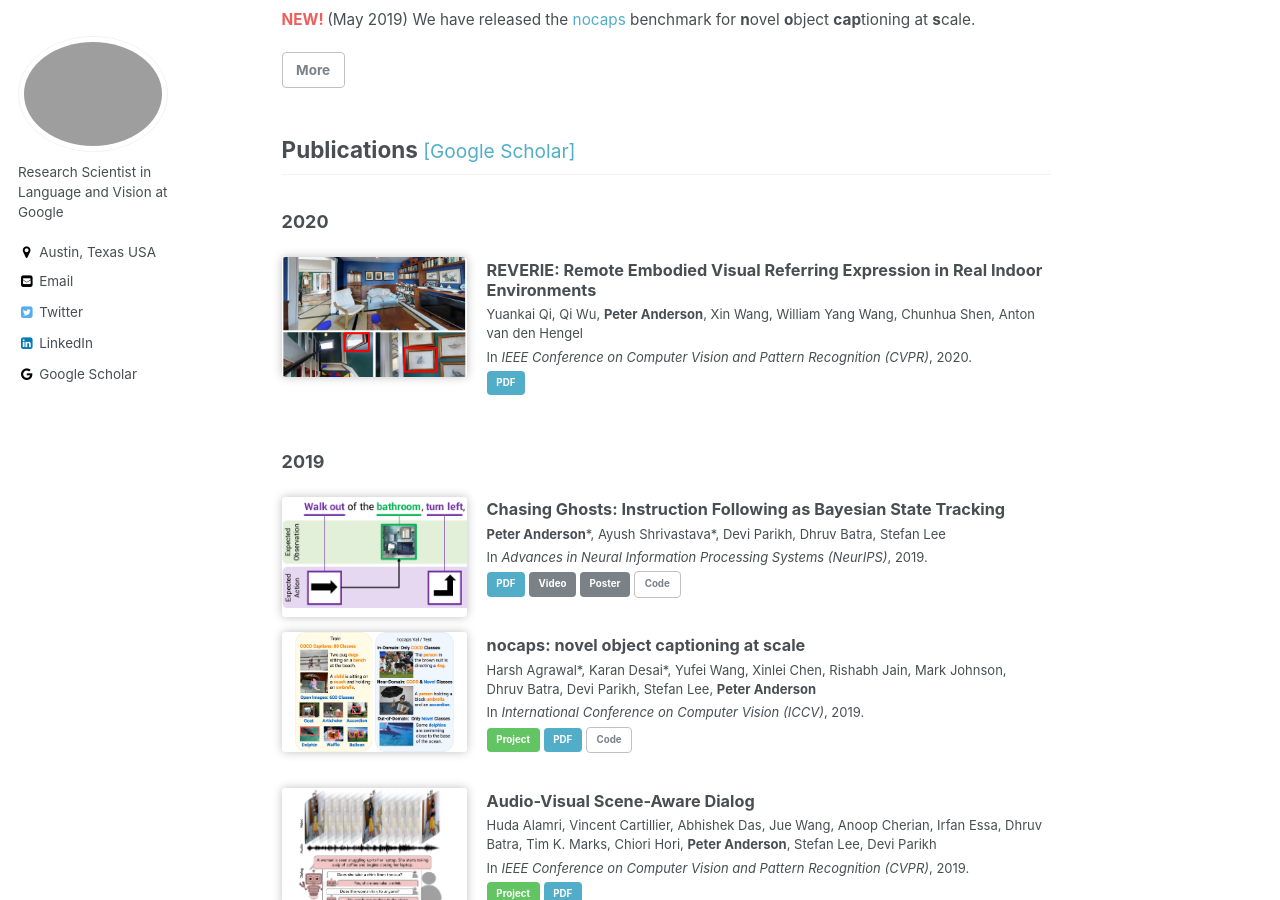
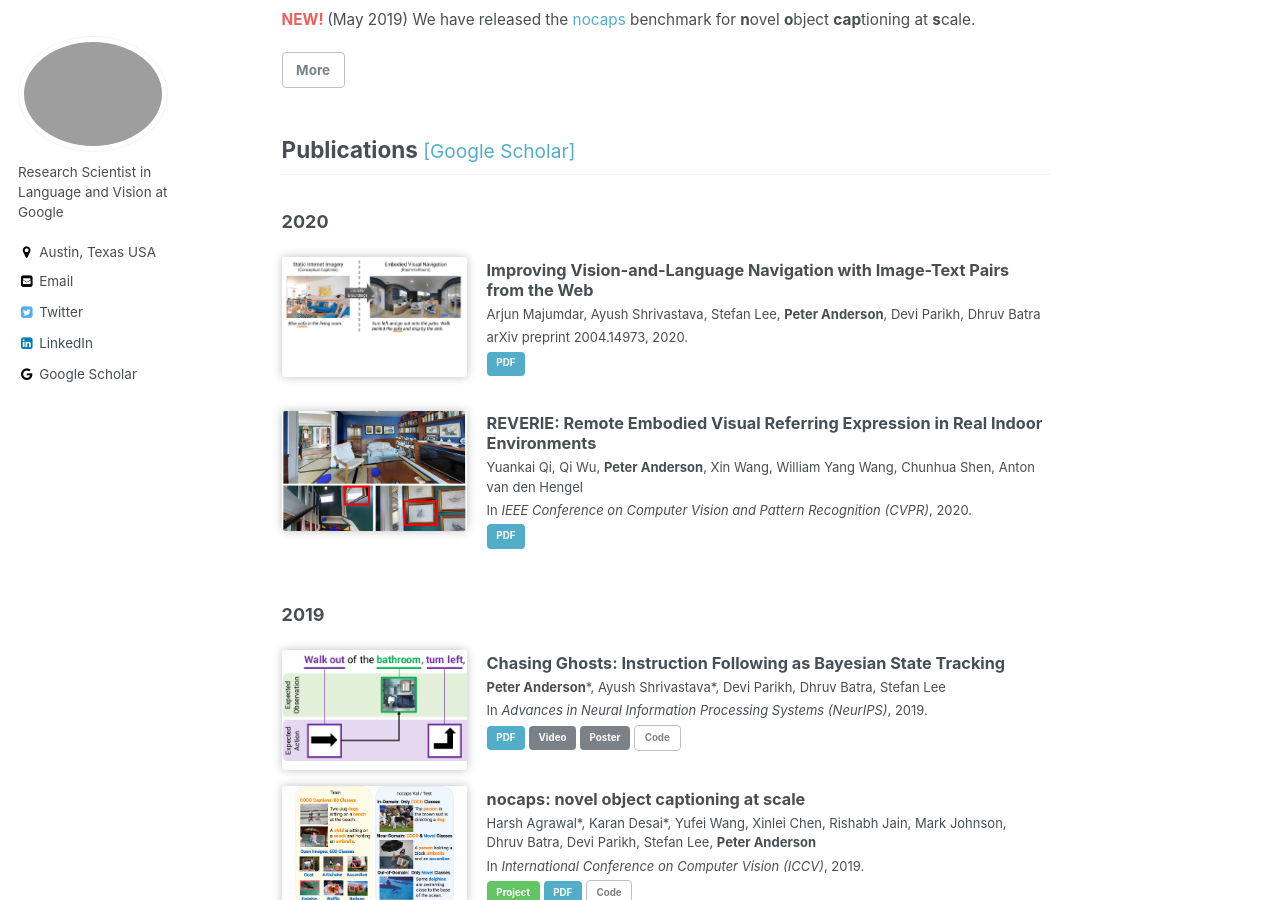
Before and after one commit to peteanderson80/peteanderson80.github.io, a Jekyll site: the page built from index.html, in a window 1280 px wide and 900 px high, scrolled down 553 px. Built offline with Jekyll 4.4.1, drawn with Linux system fonts in a browser that asks for light colours; a script that is not in the unit is left out; the list of posts is cut into pages by our own code.

Commit message:
Add paper

```diff
--- a/_data/publications.yml
+++ b/_data/publications.yml
@@ -1,5 +1,11 @@
 # Publications on home page
 year2020:
+  - title: "Improving Vision-and-Language Navigation with Image-Text Pairs from the Web"
+    authors: "Arjun Majumdar, Ayush Shrivastava, Stefan Lee, **Peter Anderson**, Devi Parikh, Dhruv Batra"
+    venue: "arXiv preprint 2004.14973, 2020."
+    teaser: vln-bert-v1.png
+    links:
+      - "[PDF](https://arxiv.org/pdf/2004.14973.pdf){: .btn .btn--info}"
   - title: "REVERIE: Remote Embodied Visual Referring Expression in Real Indoor Environments"
     authors: "Yuankai Qi, Qi Wu, **Peter Anderson**, Xin Wang, William Yang Wang, Chunhua Shen, Anton van den Hengel"
     venue: "In *IEEE Conference on Computer Vision and Pattern Recognition (CVPR)*, 2020."
```
Also changed, not shown: images/vln-bert-v1.png (added).
